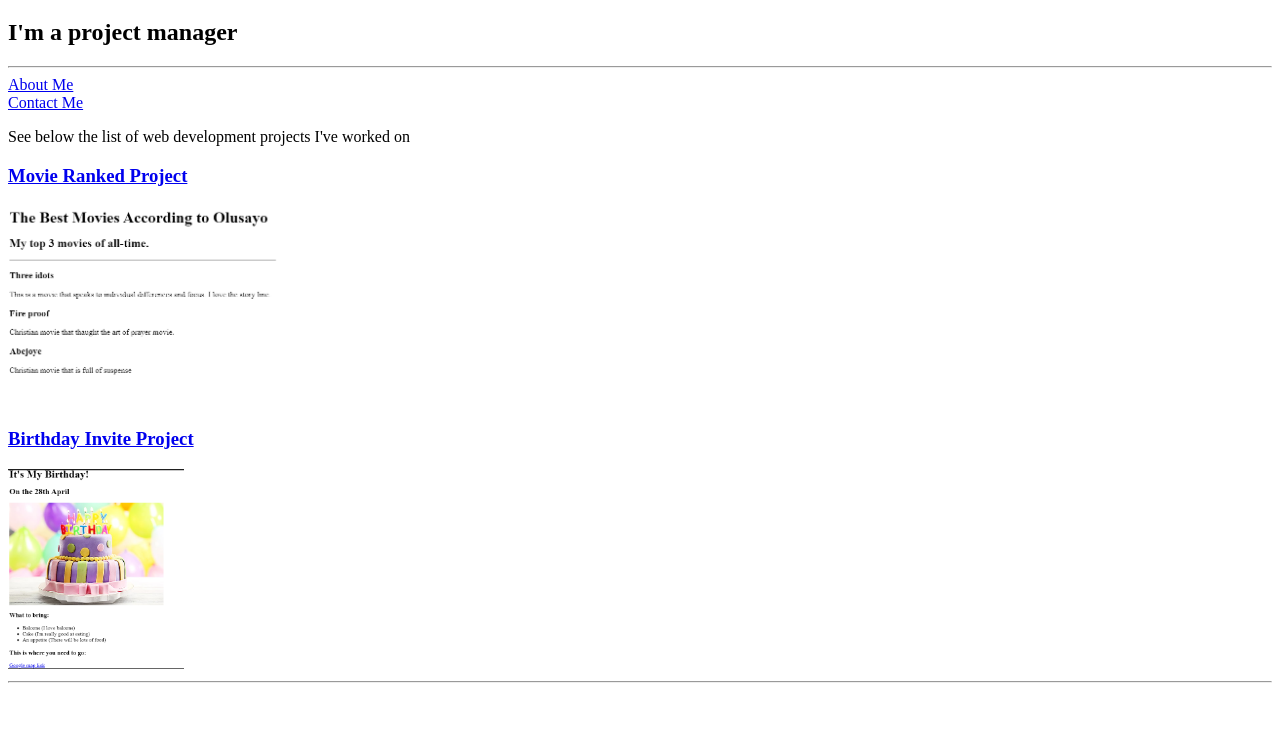
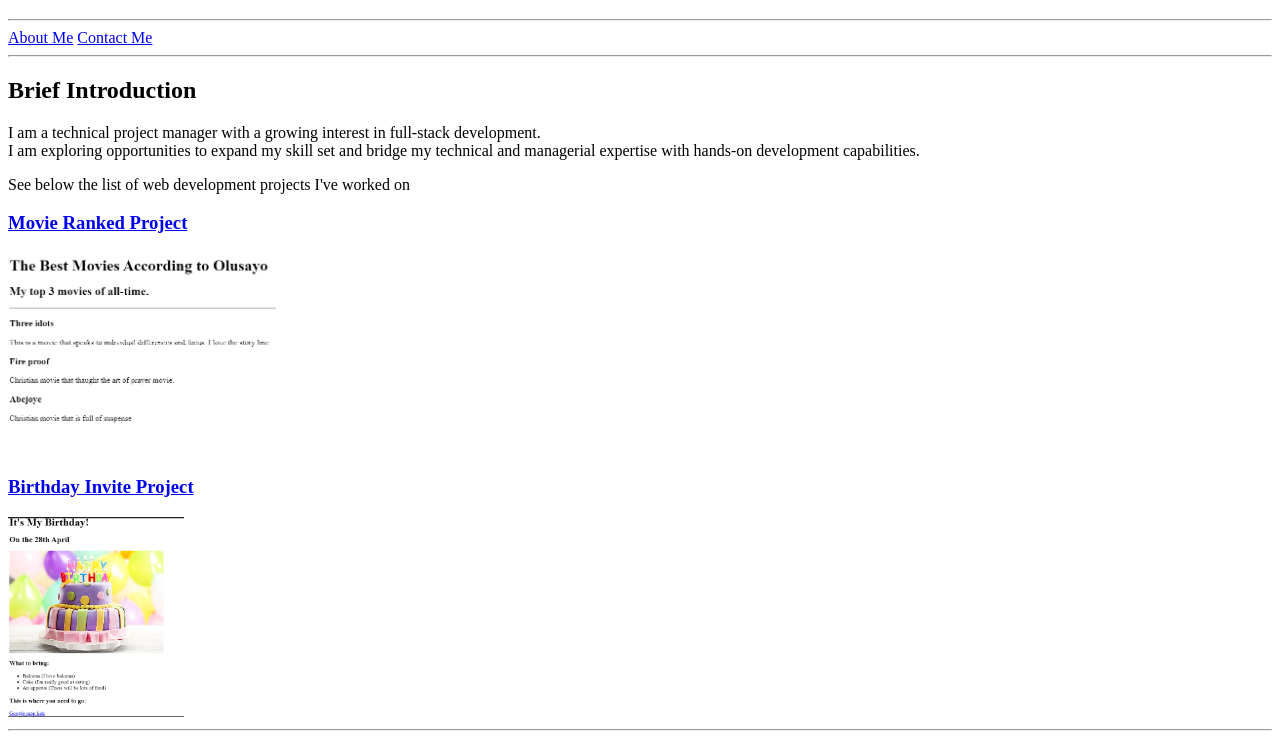
Before and after one commit to preciousgifts/html.repo, a plain HTML site: page index.html in a window 1280 px wide. Shown: the part 61-800 px from the top of the page. Drawn offline with Linux system fonts and the light colour scheme.

Commit message:
Update index.html

```diff
--- a/index.html
+++ b/index.html
@@ -8,10 +8,16 @@
 </head>
 <body>
     <h1>Olusayo's Portfolio</h1>
-    <h2>I'm a project manager</h2>
+
     <hr />
-    <a href="./public/about.html">About Me</a> <br />
+    <a href="./public/about.html">About Me</a>
     <a href="./public/contact.html">Contact Me</a>
+    <hr />
+
+    <h2>Brief Introduction</h2>
+    <p>I am a technical project manager with a growing interest in full-stack development. <br />
+        I am exploring opportunities to expand my skill set and bridge my technical and managerial expertise with hands-on development capabilities.
+    </p>
 
     <p>See below the list of web development projects I've worked on</p>
     <a href="./public/movie-ranking.html"><h3>Movie Ranked Project</h3></a>
```
